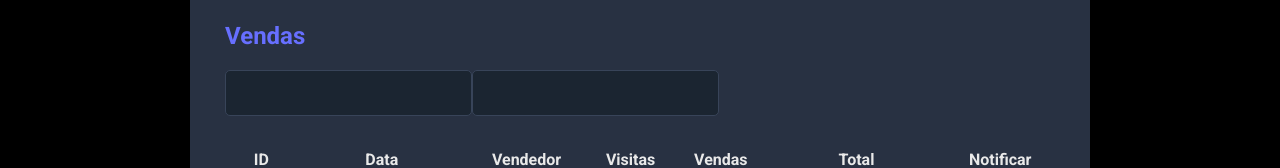
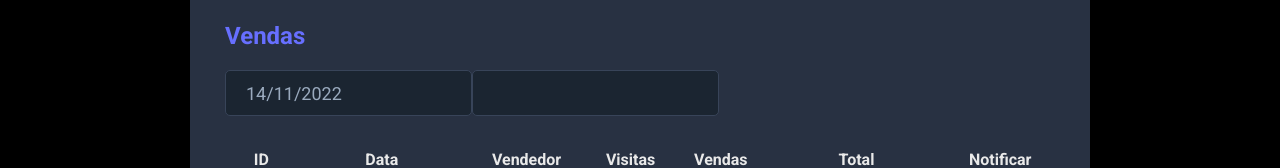
Before and after one commit to jaummsilva/ProjectJavaReact, a React (Vite) app in the folder frontend/: page / in a window 1280 px wide. Shown: the part 273-441 px from the top of the page. Built offline with nearby package versions, Linux system fonts and the light colour scheme.

Commit message:
Datepicker

```diff
--- a/frontend/package.json
+++ b/frontend/package.json
@@ -9,7 +9,9 @@
     "preview": "vite preview"
   },
   "dependencies": {
+    "@types/react-datepicker": "4.4.2",
     "react": "^18.2.0",
+    "react-datepicker": "4.8.0",
     "react-dom": "^18.2.0"
   },
   "devDependencies": {
--- a/frontend/src/components/SalesCard/index.tsx
+++ b/frontend/src/components/SalesCard/index.tsx
@@ -1,5 +1,7 @@
 import NotificationButton from "../NotificationButton"
 import "./style.css"
+import DatePicker from "react-datepicker";
+import "react-datepicker/dist/react-datepicker.css";
 function SalesCard() {
   return(
     <>
@@ -7,7 +9,12 @@
             <h2 className="dsmeta-sales-title">Vendas</h2>
             <div className="inputs">
               <div className="dsmeta-form-control-container">
-                <input className="dsmeta-form-control" type="text"/>
+              <DatePicker
+                selected={new Date()}
+                onChange={(date: Date) => {}}
+                className="dsmeta-form-control"
+                dateFormat="dd/MM/yyyy"
+                />
               </div>
               <div className="dsmeta-form-control-container">
                 <input className="dsmeta-form-control" type="text"/>
--- a/frontend/src/components/SalesCard/style.css
+++ b/frontend/src/components/SalesCard/style.css
@@ -24,6 +24,7 @@
     color: #9aaabe;
     padding: 0 20px;
     font-size: 18px;
+    cursor: pointer;
   }
 
   .dsmeta-sales-table {
```
Also changed, not shown: 1 other file (tests, documents, lock files or other folders).
